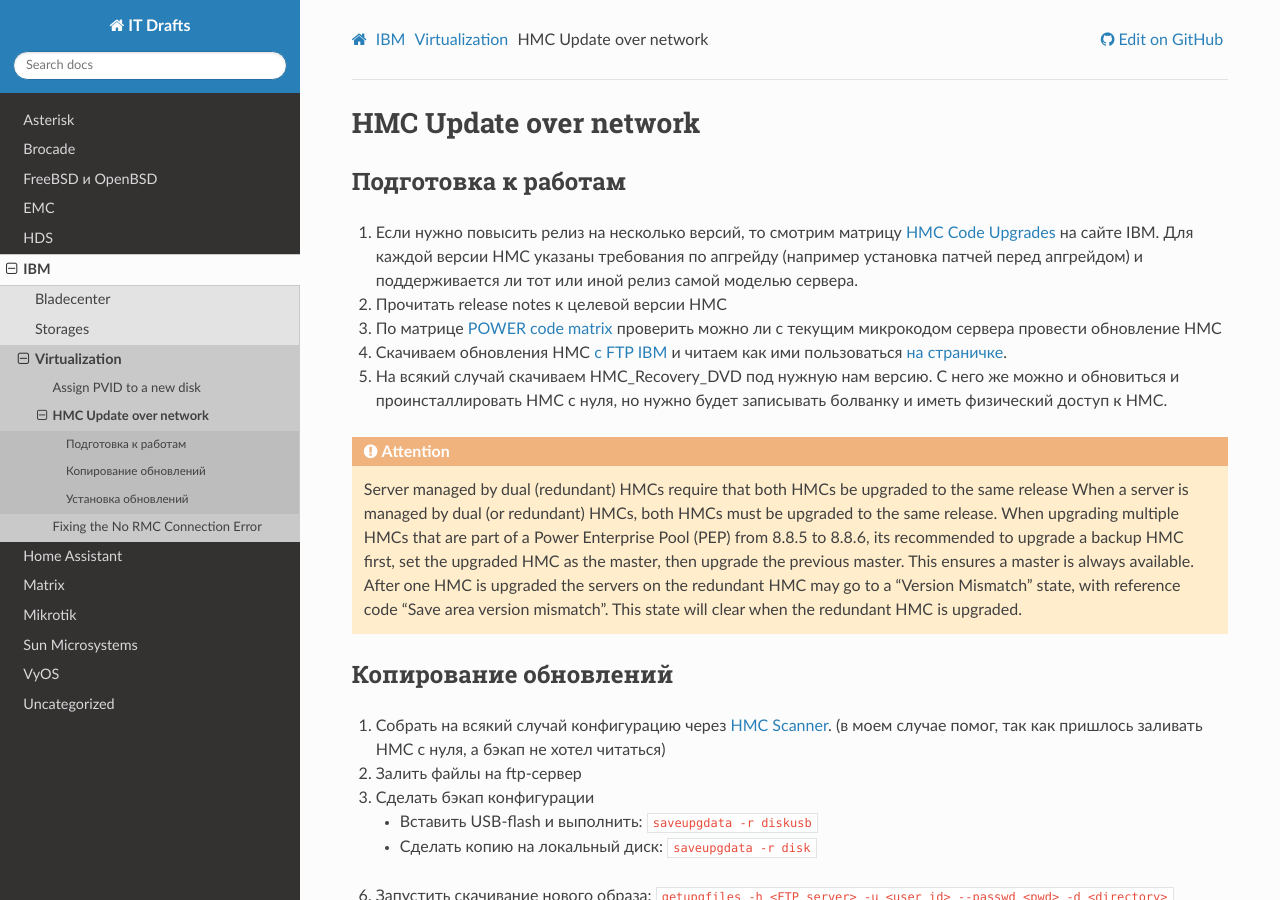
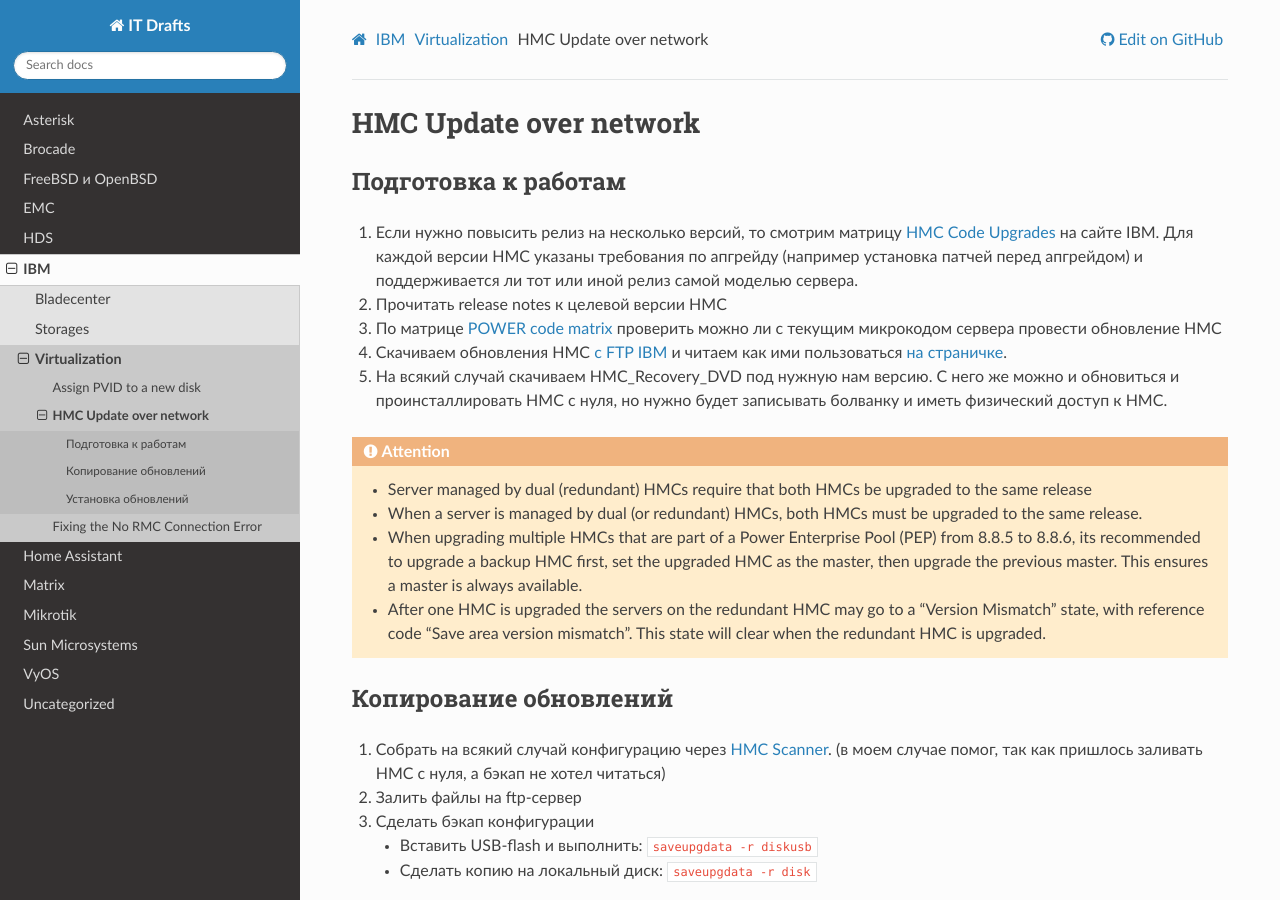
Before and after one commit to jeffscrum/jeffscrum.github.io, a Sphinx documentation site: the page built from source/ibm/virtualization/ibm-virtualization-hmc-upgrade-network.rst, in a window 1280 px wide and 900 px high. Built offline with Sphinx 7.4.7 and the Read the Docs theme 2.0.0, drawn with Linux system fonts in a browser that asks for light colours.

```diff
--- a/source/ibm/virtualization/ibm-virtualization-hmc-upgrade-network.rst
+++ b/source/ibm/virtualization/ibm-virtualization-hmc-upgrade-network.rst
@@ -15,10 +15,10 @@ HMC Update over network
 
 .. attention::
 
-   Server managed by dual (redundant) HMCs require that both HMCs be upgraded to the same release
-   When a server is managed by dual (or redundant) HMCs, both HMCs must be upgraded to the same release.
-   When upgrading multiple HMCs that are part of a Power Enterprise Pool (PEP) from 8.8.5 to 8.8.6, its recommended to upgrade a backup HMC first, set the upgraded HMC as the master, then upgrade the previous master. This ensures a master is always available.
-   After one HMC is upgraded the servers on the redundant HMC may go to a "Version Mismatch" state, with reference code "Save area version mismatch". This state will clear when the redundant HMC is upgraded.
+   * Server managed by dual (redundant) HMCs require that both HMCs be upgraded to the same release
+   * When a server is managed by dual (or redundant) HMCs, both HMCs must be upgraded to the same release.
+   * When upgrading multiple HMCs that are part of a Power Enterprise Pool (PEP) from 8.8.5 to 8.8.6, its recommended to upgrade a backup HMC first, set the upgraded HMC as the master, then upgrade the previous master. This ensures a master is always available.
+   * After one HMC is upgraded the servers on the redundant HMC may go to a "Version Mismatch" state, with reference code "Save area version mismatch". This state will clear when the redundant HMC is upgraded.
 
 Копирование обновлений
 ~~~~~~~~~~~~~~~~~~~~~~
```
